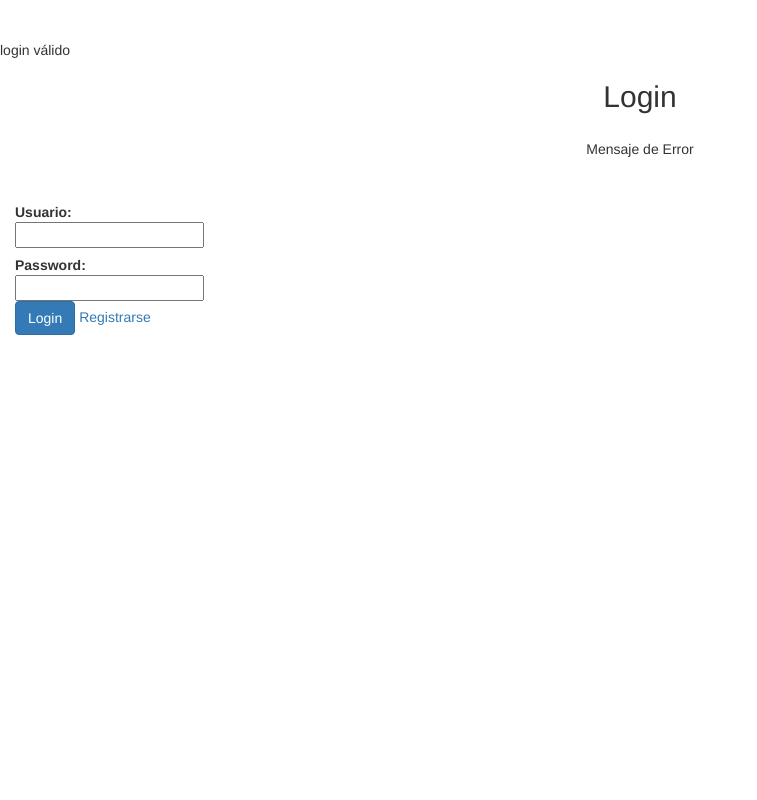
After one commit to marianocurza/pwd2019, a PHP site: page /login.php in a window 1280 px wide. The commit adds this page. Shown: the whole page, without its empty margins (0-757 px from the left). Run offline with PHP 8.4, Linux system fonts and the light colour scheme; data comes from the database, SQL or seed files in the repository; both versions use the stored data as it was after the commit; some libraries are stand-ins or nearby versions.

Commit message:
fix pwd2019

```diff
--- a/clases/Db.php
+++ b/clases/Db.php
@@ -1,4 +1,6 @@
 <?php
+declare(strict_types=1);
+
 namespace app\clases;
 use \PDO;
 class Db
--- a/clases/IRegistro.php
+++ b/clases/IRegistro.php
@@ -2,8 +2,6 @@
 declare(strict_types=1);
 
 namespace app\clases;
-
-use \Object;
 
 interface IRegistro {
 
--- a/clases/NullObjectError.php
+++ b/clases/NullObjectError.php
@@ -1,4 +1,6 @@
 <?php
+declare(strict_types=1);
+
 namespace app\clases;
 use \Exception;
 
--- /dev/null
+++ b/clases/Usuario.php
@@ -0,0 +1,56 @@
+<?php
+declare(strict_types=1);
+
+namespace app\clases;
+require_once 'Db.php';
+require_once 'IRegistro.php';
+
+use \PDO;
+
+/**
+ * Description of Usuario
+ *
+ * @author mariano
+ */
+class Usuario {
+    // conexión
+    /**
+     *
+     * @var \PDO
+     */
+    protected $bd;
+
+    public function __construct() {
+        $this->bd = Db::getConexion();
+    }
+
+    public function esLoginValido(string $usuario, string $password): bool{
+        $sql = 'select * from usuarios where usuario = :usuario';
+        $pst = $this->bd->prepare($sql);
+        $pst->bindValue(':usuario', $usuario, PDO::PARAM_STR);
+        $pst->execute();
+        $resultados = $pst->fetchAll();
+        if(count($resultados)===1){
+            return password_verify($password, $resultados[0]['password']);
+        }else{
+            return false;
+        }
+    }
+
+    public function registrarUsuario(string $usuario, string $password): bool {
+        $sql = 'insert into usuarios (usuario, password) values (:usuario, :password)';
+        $pst = $this->bd->prepare($sql);
+        $pst->bindValue(':usuario', $usuario, PDO::PARAM_STR);
+        $hashPass = password_hash($password, PASSWORD_DEFAULT);
+        $pst->bindValue(':password', $hashPass, PDO::PARAM_STR);
+        $pst->execute();
+        if($pst->rowCount()===1){
+            return true;
+        }else{
+            return false;
+        }
+
+    }
+
+
+}
--- a/footer.php
+++ b/footer.php
@@ -1,3 +1,2 @@
-        </div>
     </body>
 </html>
--- /dev/null
+++ b/login.php
@@ -0,0 +1,64 @@
+<?php
+require_once 'clases/Usuario.php';
+use app\clases\Usuario;
+$usuario = new Usuario();
+if($usuario->esLoginValido('mariano', 'mariano')){
+    echo "login válido";
+}else{
+    echo "login inválido";
+}
+?>
+<!DOCTYPE html>
+<html>
+
+    <head>
+        <link rel="stylesheet" href="//netdna.bootstrapcdn.com/twitter-bootstrap/2.3.2/css/bootstrap-combined.min.css" />
+        <link rel="stylesheet" href="../css/style.css" />
+
+        <script src="http://code.jquery.com/jquery-1.10.1.min.js"></script>
+        <script src="//netdna.bootstrapcdn.com/twitter-bootstrap/2.3.2/js/bootstrap.min.js"></script>
+        <script src="../js/script.js"></script>
+    </head>
+
+    <body>
+        <div class="container-fluid main-content">
+            <div class="">
+                <div class="login-content">
+
+                    <div class="text-center">
+                        <h2>Login</h2>
+
+                        <div class="alert">
+                            <div>Mensaje de Error</div>
+                        </div>
+                    </div>
+                    <div >
+                        <div >
+                            <form class="form-horizontal">
+                                <div class="control-group">
+                                    <label class="control-label" for="username">Usuario:</label>
+                                    <div class="controls">
+                                        <input id="username" type="text" required/>
+                                    </div>
+                                </div>
+                                <div class="control-group">
+                                    <label class="control-label" for="password">Password:</label>
+                                    <div class="controls">
+                                        <input id="password" type="password" required/>
+                                    </div>
+                                </div>
+                                <div class="control-group">
+                                    <div class="controls">
+                                        <input value="Login" class="btn btn-primary" type="submit">
+                                        <a id="registerLink" href="registro.php">Registrarse</a>
+                                    </div>
+                                </div>
+                            </form>
+                        </div>
+                    </div>
+                </div>
+            </div>
+        </div>
+    </body>
+
+</html>
--- a/menu.php
+++ b/menu.php
@@ -7,7 +7,7 @@
         <span class="icon-bar"></span>
         <span class="icon-bar"></span>
       </button>
-      <a class="navbar-brand" href="#">PWD 2018</a>
+      <a class="navbar-brand" href="#">PWD 2019</a>
     </div>
       <form class="navbar-form navbar-left" action="<?= SITE_ROOT ?>index.php">
         <div class="form-group">
```
Also changed, not shown: header.php (+9 -1 lines), operaciones/borrarAmigo.php (+5 -2 lines), operaciones/borrarPersona.php (+4 -3 lines), operaciones/crearPersona.php (+5 -3 lines), registro.php (added, +64 -0 lines), bd/db.sqlite.
